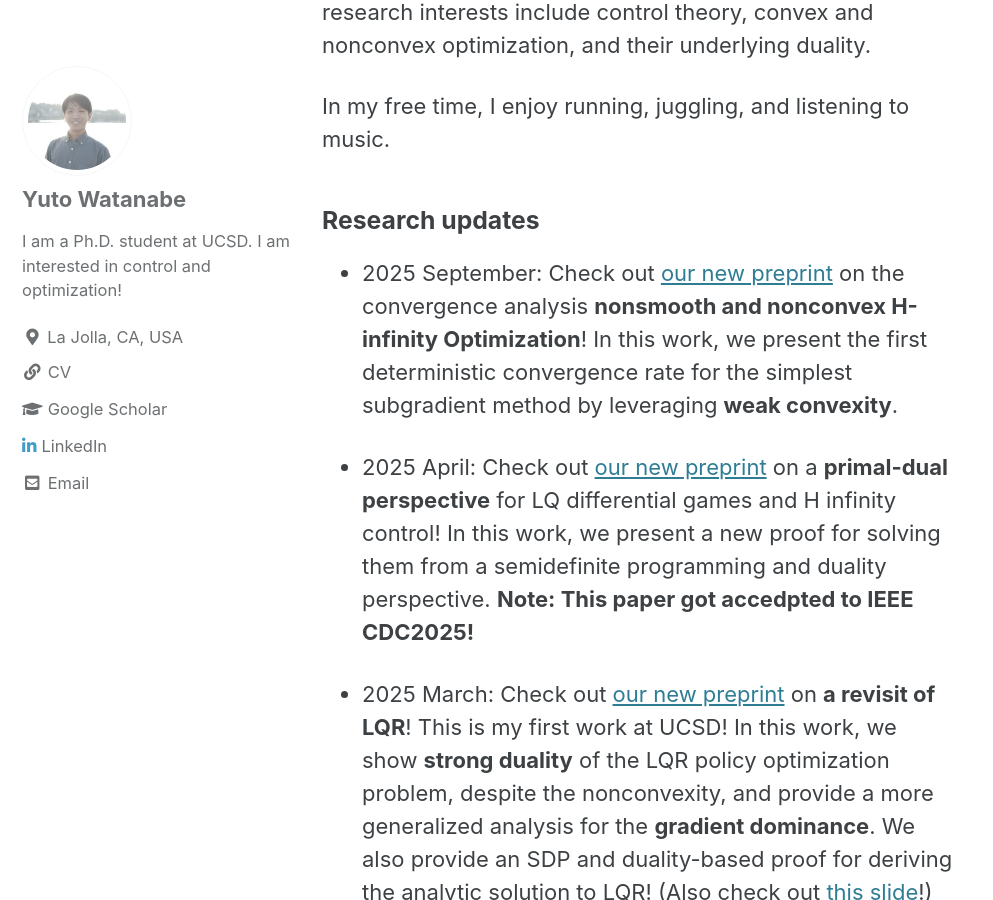
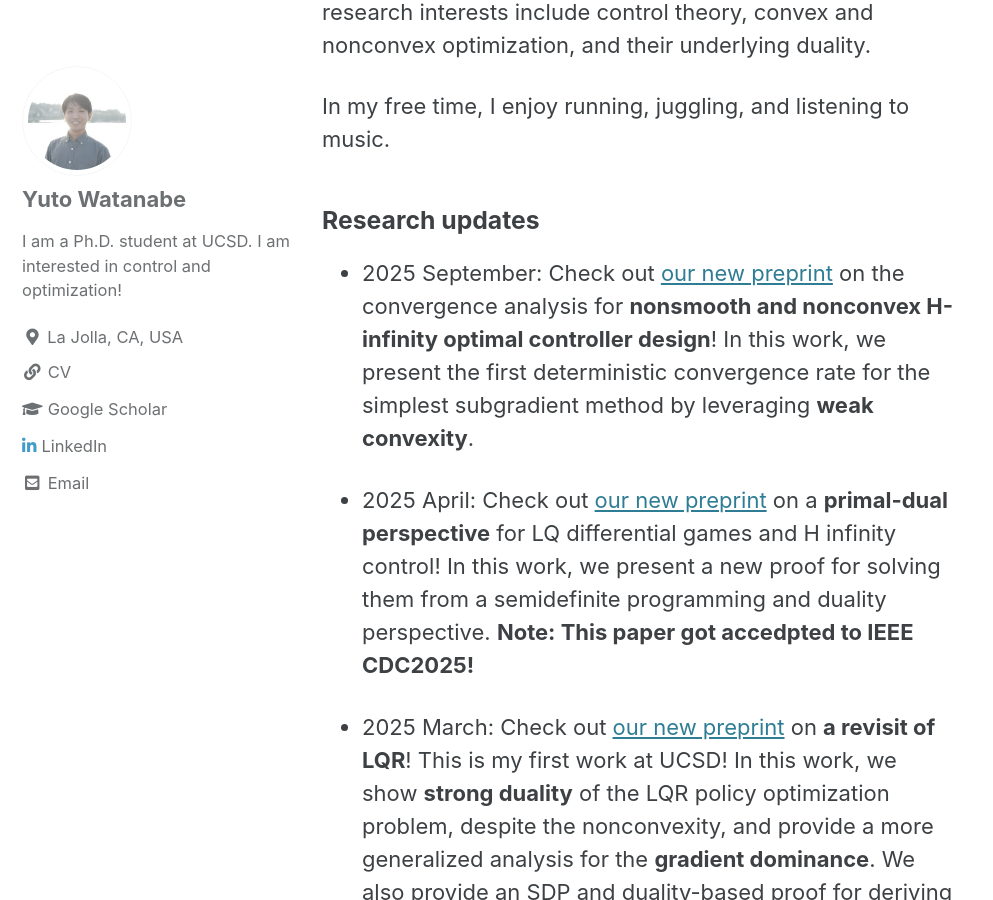
Before and after one commit to WatanabeYuto/watanabeyuto.github.io, a Jekyll site: the page built from index.md, in a window 1280 px wide and 900 px high, scrolled down 438 px. Shown: the whole window, without its empty margins (0-993 px from the left). Built offline with Jekyll 4.4.1, drawn with Linux system fonts in a browser that asks for light colours; cached includes are drawn as plain includes; the list of posts is cut into pages by our own code.

Commit message:
front update

```diff
--- a/index.md
+++ b/index.md
@@ -18,7 +18,7 @@ In my free time, I enjoy running, juggling, and listening to music.
 
 ### Research updates
 
-- 2025 September: Check out [our new preprint](https://arxiv.org/abs/2509.25633) on the convergence analysis **nonsmooth and nonconvex H-infinity Optimization**! In this work, we present the first deterministic convergence rate for the simplest subgradient method by leveraging **weak convexity**.
+- 2025 September: Check out [our new preprint](https://arxiv.org/abs/2509.25633) on the convergence analysis for **nonsmooth and nonconvex H-infinity optimal controller design**! In this work, we present the first deterministic convergence rate for the simplest subgradient method by leveraging **weak convexity**.
 
 - 2025 April: Check out [our new preprint](https://arxiv.org/abs/2504.02201) on a **primal-dual perspective** for LQ differential games and H infinity control! In this work, we present a new proof for solving them from a semidefinite programming and duality perspective. **Note: This paper got accedpted to IEEE CDC2025!**
 
```
